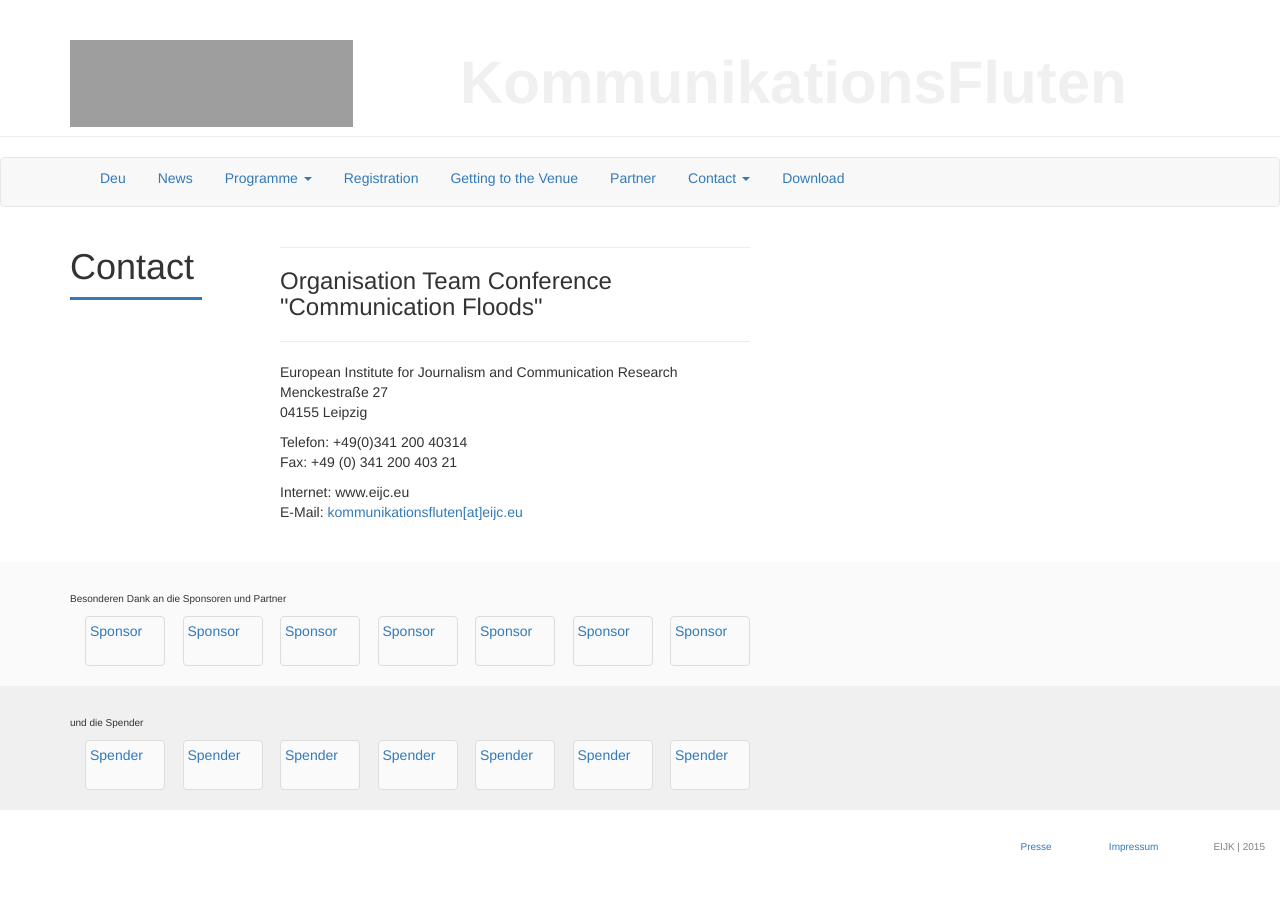
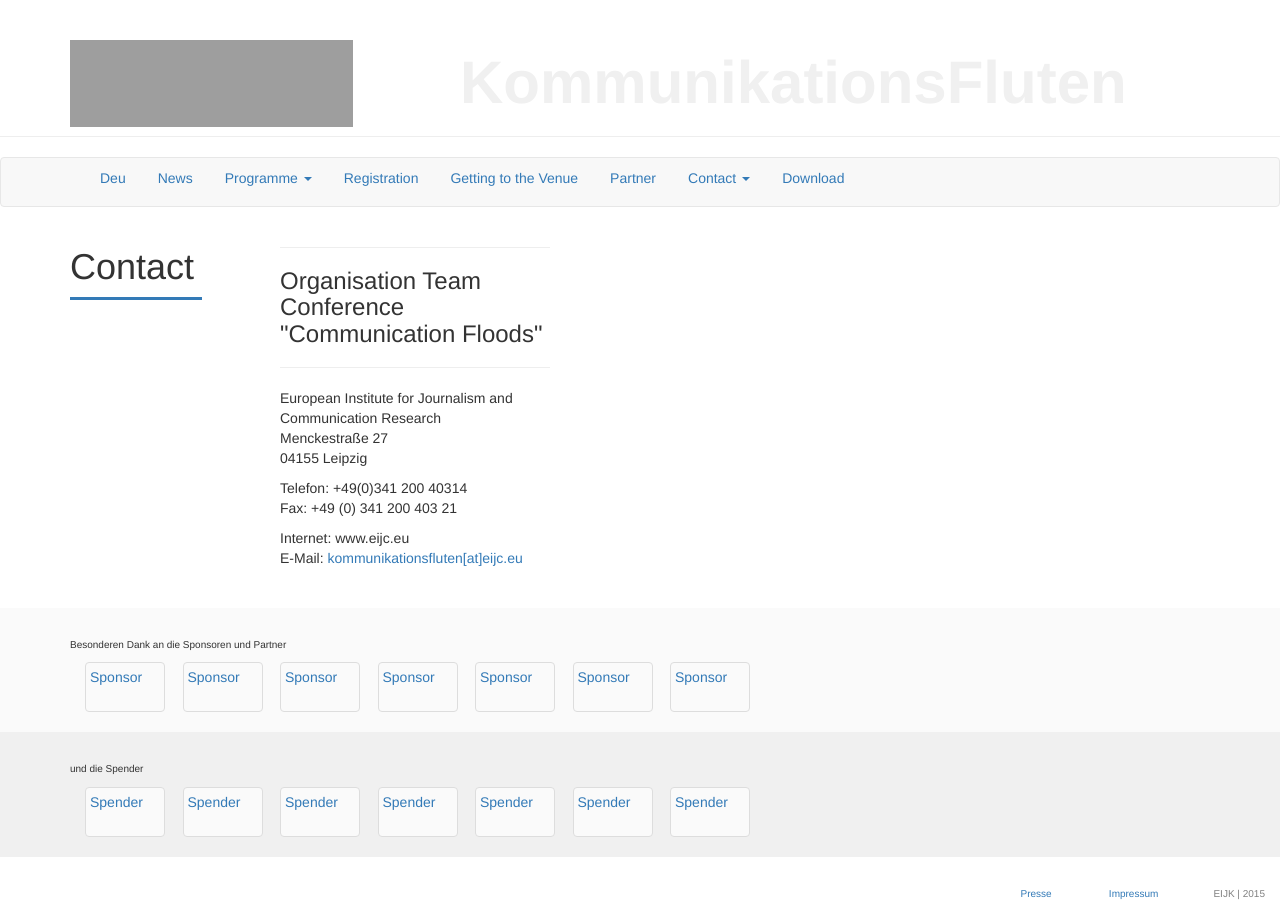
Before and after one commit to susedev/test, a Jekyll site: the page built from contact.html, in a window 1280 px wide. Built offline with Jekyll 4.4.1, drawn with Linux system fonts in a browser that asks for light colours; nearby versions of some CDN libraries; grey boxes are pictures that could not be loaded.

Commit message:
Update page.html

```diff
--- a/_layouts/page.html
+++ b/_layouts/page.html
@@ -15,7 +15,7 @@ layout: base
           <h1> {{ page.title }} </h1>
           <div class="box" style="background-color: #337AB7; width: 80%; height:3px; margin-top:3px;"></div>
     </div>
-    <div class="col-md-10 col-md-height col-full-height" style="margin-left:15px; max-width:500px;">
+    <div class="col-md-10 col-md-height col-full-height" style="margin-left:15px; max-width:300px;">
                {{ content }}
     </div>
   </div>
```
